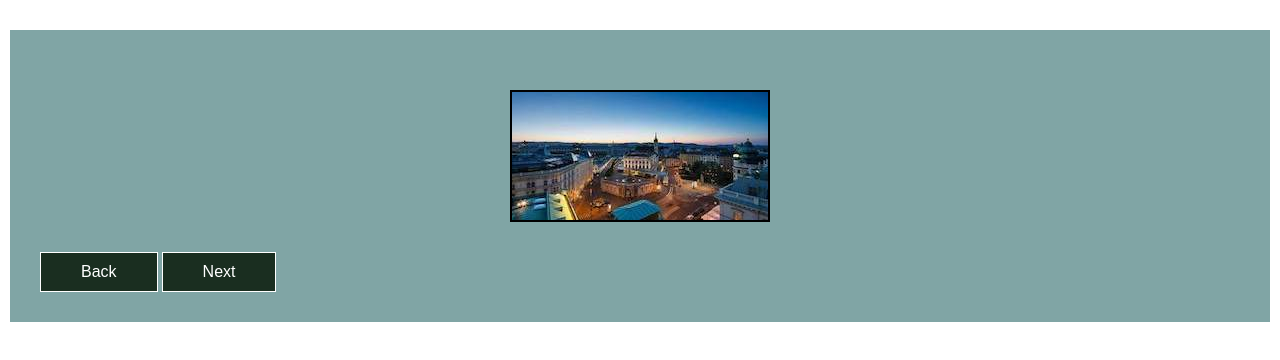
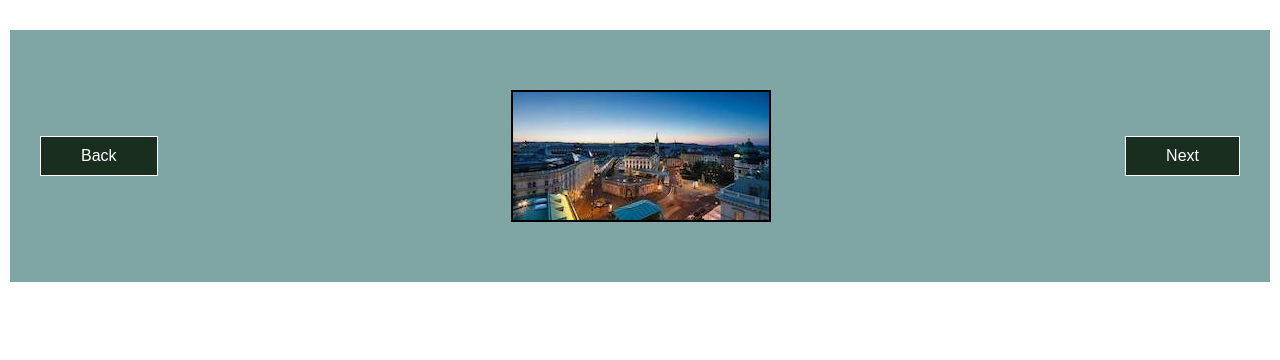
Before and after one commit to morkoffkaa/hw32, a plain HTML site: page index.html in a window 1280 px wide. Drawn offline with Linux system fonts and the light colour scheme.

Commit message:
change buttons location

```diff
--- a/index.css
+++ b/index.css
@@ -8,6 +8,9 @@
     padding: 30px;
     background-color: rgb(128, 165, 165);
     max-width: 1200px;
+    display: flex;
+    justify-content: space-between;
+    align-items: center;
 
 }
 
--- a/index.html
+++ b/index.html
@@ -11,6 +11,7 @@
 
 <body>
     <div class="container">
+        <button type="button" class="slider-back">Back</button>
         <div class="slider">
             <div class="slider-line">
 
@@ -20,11 +21,7 @@
                 <img class="img" src="./img/10.jpeg" alt="">
             </div>
         </div>
-        <div class="buttons">
-            <button type="button" class="slider-back">Back</button>
-            <button type="button" class="slider-next">Next</button>
-        </div>
-
+        <button type="button" class="slider-next">Next</button>
     </div>
     <script src="./main.js"></script>
 </body>
```
